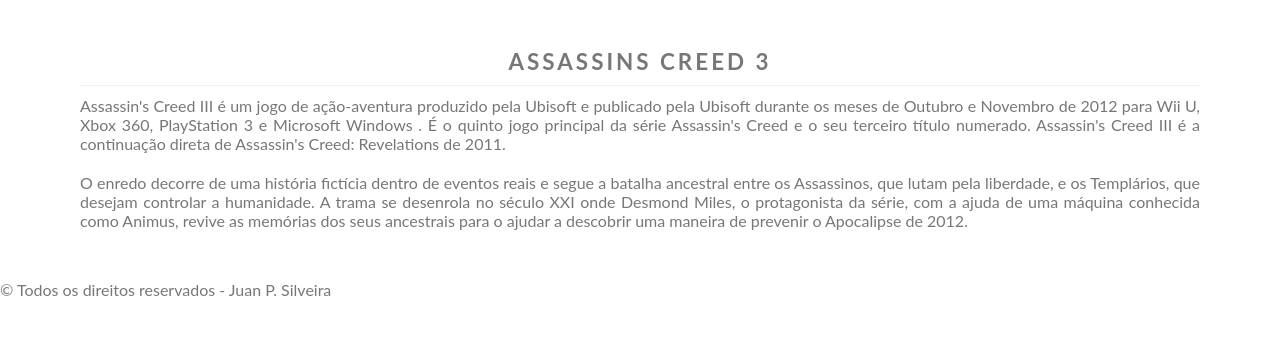
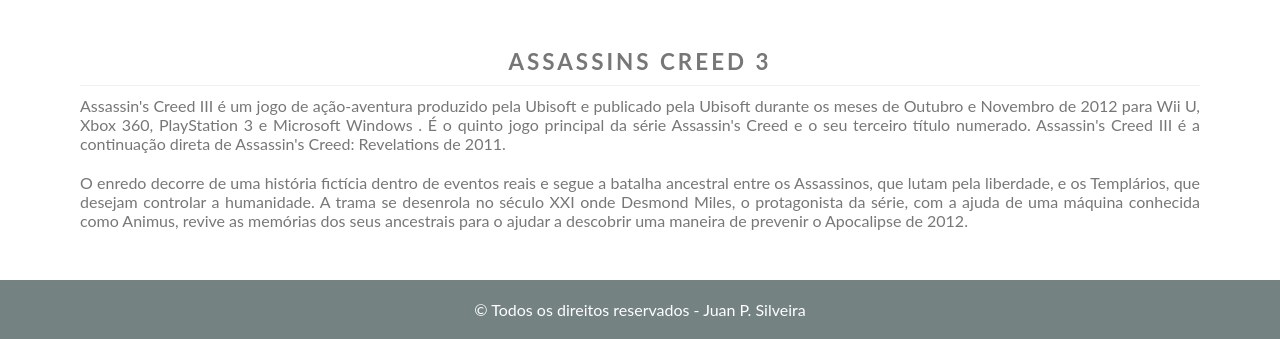
Before and after one commit to JuanSzz/games, a plain HTML site: page index.html in a window 1280 px wide. Shown: the part 5070-5409 px from the top of the page. Before the commit the page ends 5369 px from the top, so only its background shows below. Drawn offline with Linux system fonts and the light colour scheme.

Commit message:
Update style.css

```diff
--- a/css/style.css
+++ b/css/style.css
@@ -88,3 +88,13 @@ body,html{
 .caixa5{
 	background-image: url(../img/assasinscreed3.png);
 }
+
+/* Rodapé */
+
+#rodape{
+	opacity: .8;
+	color: #fff;
+	padding: 20px;
+	text-align: center;
+	background-color: #526362;
+}
```
